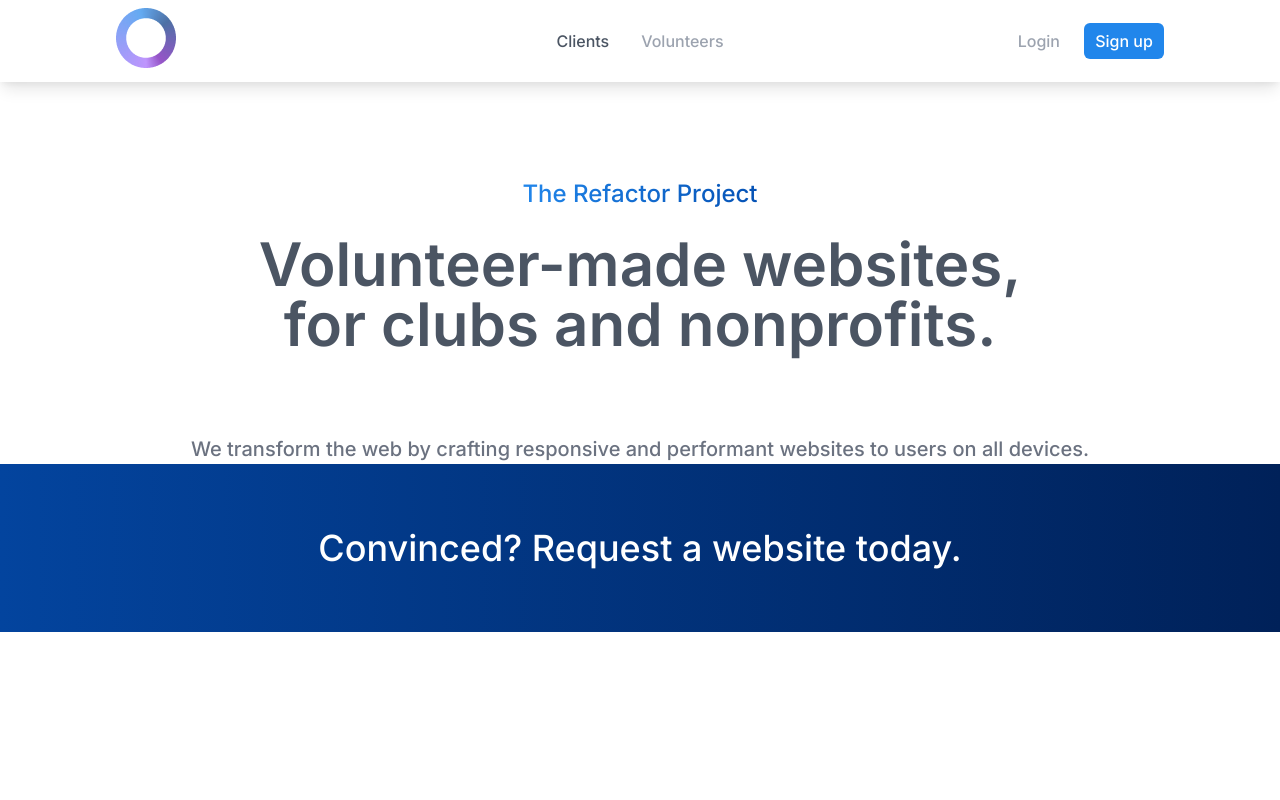
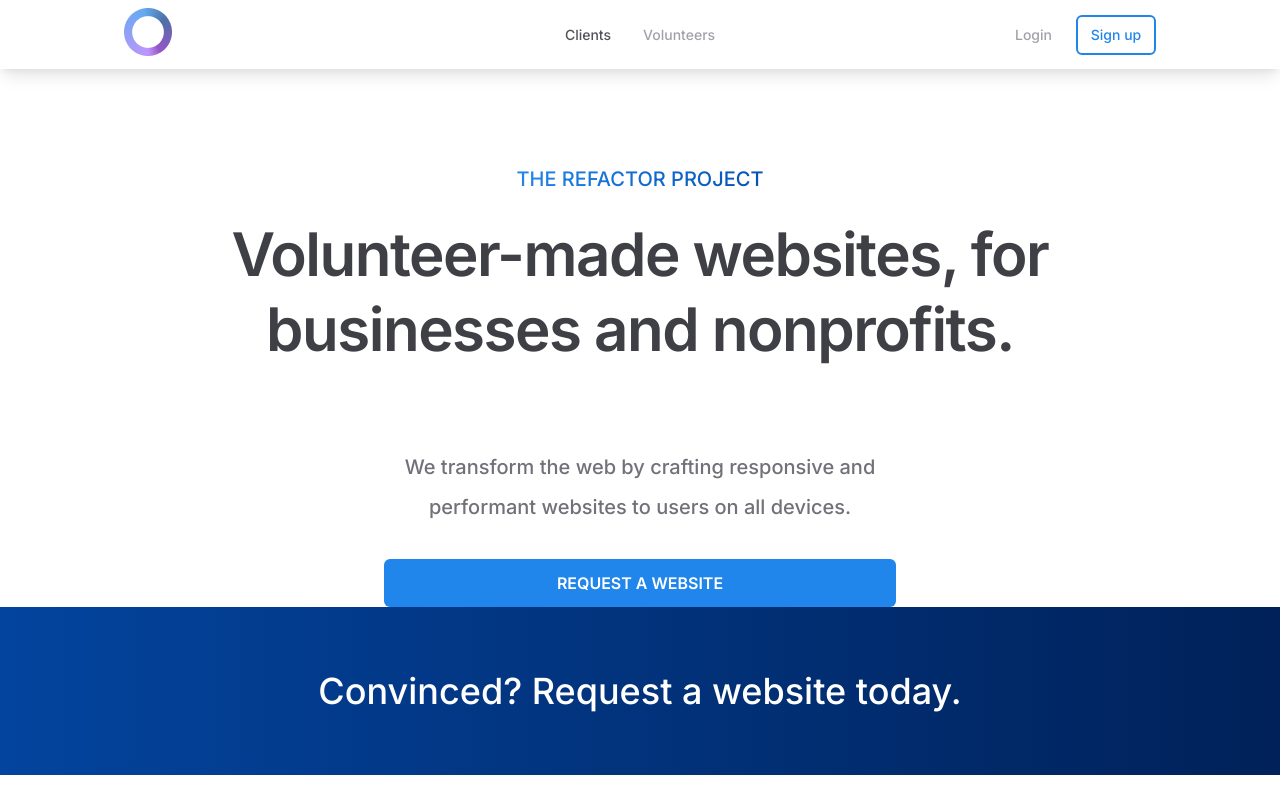
Before and after one commit to AnthonyKuang/the-refactor-project, a Next.js app: page / in a window 1280 px wide. Built offline with nearby package versions, Linux system fonts and the light colour scheme.

Commit message:
hero page

```diff
--- a/components/Navbar.js
+++ b/components/Navbar.js
@@ -1,33 +1,39 @@
 import Image from 'next/image';
+import Link from 'next/link';
 
 export default function Navbar({ page }) {
   return (
-    <nav className='shadow-lg py-2 text-base'>
-      <div className='container-homepage mx-auto px-4 flex justify-between items-center'>
+    <nav className='shadow-lg py-2 text-sm'>
+      <div className='container-homepage mx-auto px-6 flex justify-between items-center'>
         <div className='flex-1'>
-          <Image
-            src='/logo/the-refactor-project-logo.png'
-            alt='The Refactor Project logo'
-            width='60'
-            height='60'
-          />
+          <Link href='/'>
+            <a>
+              <Image
+                src='/logo/the-refactor-project-48.png'
+                alt='The Refactor Project logo'
+                width='48'
+                height='48'
+                className='transition duration-500 ease-in-out transform hover:-rotate-90'
+              />
+            </a>
+          </Link>
         </div>
         <ul className='flex flex-1 space-x-8 justify-center'>
           <li className='text-gray-600 font-medium'>Clients</li>
           <li className='text-gray-400 font-medium'>Volunteers</li>
         </ul>
-        <div className='flex flex-1 space-x-6 justify-end'>
+        <div className='flex flex-1 space-x-6 justify-end items-center'>
           <a
             href='#LINK'
             role='button'
-            className='block font-medium text-gray-400 py-1.5'
+            className='block font-medium text-gray-400'
           >
             Login
           </a>
           <a
             href='#LINK'
             role='button'
-            className='block text-center font-medium text-white bg-blue-400 rounded-md w-20 py-1.5'
+            className='block text-center font-medium text-blue-400 border-2 border-blue-400 rounded-md w-20 py-2'
           >
             Sign up
           </a>
--- a/pages/index.js
+++ b/pages/index.js
@@ -9,18 +9,24 @@
         <link rel='icon' href='/favicon.ico' />
       </Head>
 
-      <div className='container-homepage mx-auto px-4'>
+      <div className='container-homepage mx-auto px-6'>
         <section className='mt-24 text-center'>
-          <span className='bg-gradient-to-r from-blue-400 to-blue-600 text-transparent bg-clip-text text-base xs:text-lg sm:text-xl md:text-2xl'>
+          <span className='bg-gradient-to-r from-blue-400 to-blue-600 text-transparent bg-clip-text text-sm sm:text-base md:text-lg lg:text-xl uppercase'>
             The Refactor Project
           </span>
-          <h1 className='text-3xl xs:text-4xl sm:text-5xl lg:text-6xl mt-6 max-w-3xl mx-auto'>
-            Volunteer-made websites, for clubs and nonprofits.
+          <h1 className='max-w-4xl mx-auto mt-6 text-4xl md:text-5xl xl:text-6xl tracking-tight leading-normal md:leading-snug lg:leading-tight xl:leading-tight'>
+            Volunteer-made websites, for businesses and nonprofits.
           </h1>
-          <p className='mt-20'>
+          <p className='mt-20 max-w-lg mx-auto text-base sm:text-lg md:text-xl leading-loose sm:leading-loose md:leading-loose'>
             We transform the web by crafting responsive and performant websites
             to users on all devices.
           </p>
+          <a
+            href='#LINK'
+            className='block mt-8 text-center uppercase font-semibold text-white bg-blue-400 max-w-lg mx-auto rounded-md py-3'
+          >
+            Request a website
+          </a>
         </section>
       </div>
     </Layout>
--- a/styles/globals.css
+++ b/styles/globals.css
@@ -6,7 +6,7 @@
 
 @layer base {
   body {
-    @apply text-gray-500 leading-normal text-xl;
+    @apply text-gray-500 font-medium;
   }
 
   h1,
@@ -15,7 +15,7 @@
   h4,
   h5,
   h6 {
-    @apply text-gray-600 font-semibold;
+    @apply text-gray-700 font-semibold;
   }
 }
 
--- a/tailwind.config.js
+++ b/tailwind.config.js
@@ -1,4 +1,4 @@
-const { white, coolGray } = require('tailwindcss/colors');
+const { white, gray } = require('tailwindcss/colors');
 const { fontFamily } = require('tailwindcss/defaultTheme');
 
 module.exports = {
@@ -8,7 +8,7 @@
     colors: {
       transparent: 'transparent',
       white: white,
-      gray: coolGray,
+      gray: gray,
       blue: {
         50: '#e6f6ff',
         100: '#bae3ff',
@@ -37,19 +37,6 @@
     fontFamily: {
       sans: ['Inter', ...fontFamily.sans],
     },
-    screens: {
-      xs: '365px',
-      sm: '650px',
-      md: '768px',
-      lg: '1024px',
-      xl: '1280px',
-      '2xl': '1536px',
-    },
-    extend: {
-      lineHeight: {
-        tighter: '1.125',
-      },
-    },
   },
   variants: {
     extend: {},
```
Also changed, not shown: public/logo/the-refactor-project-48.png (added), public/logo/the-refactor-project-logo.png (deleted).
